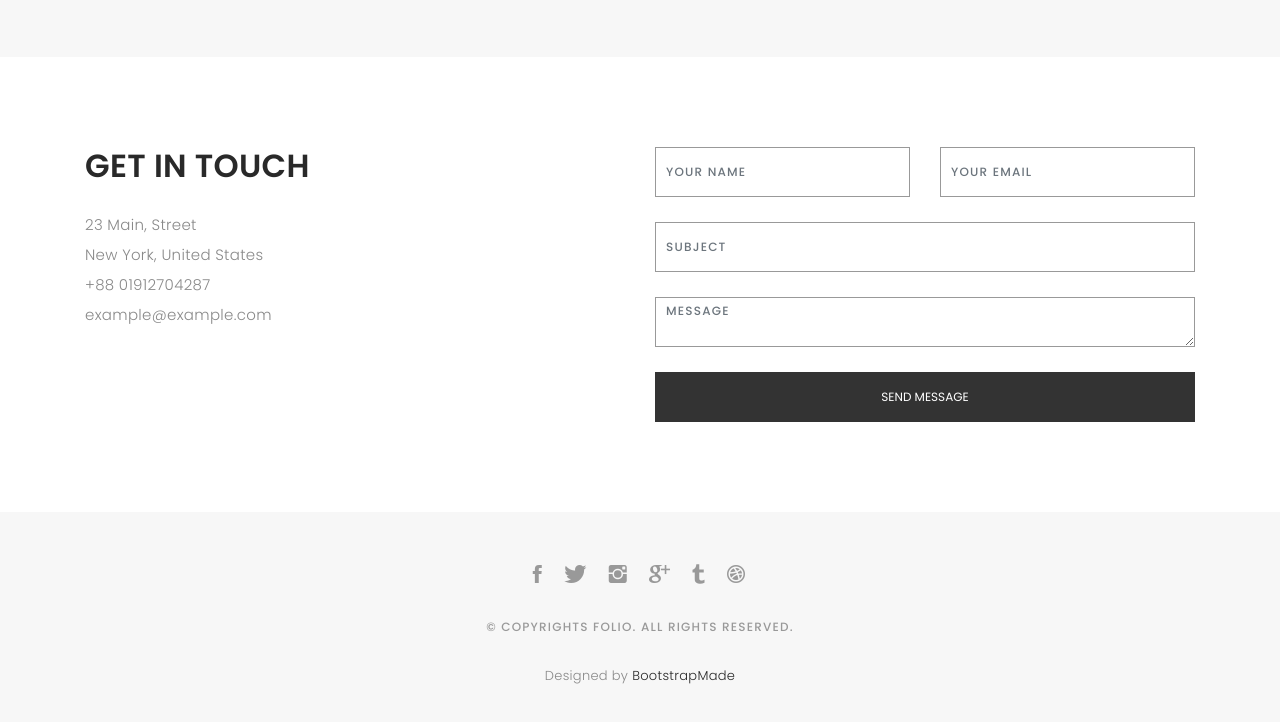
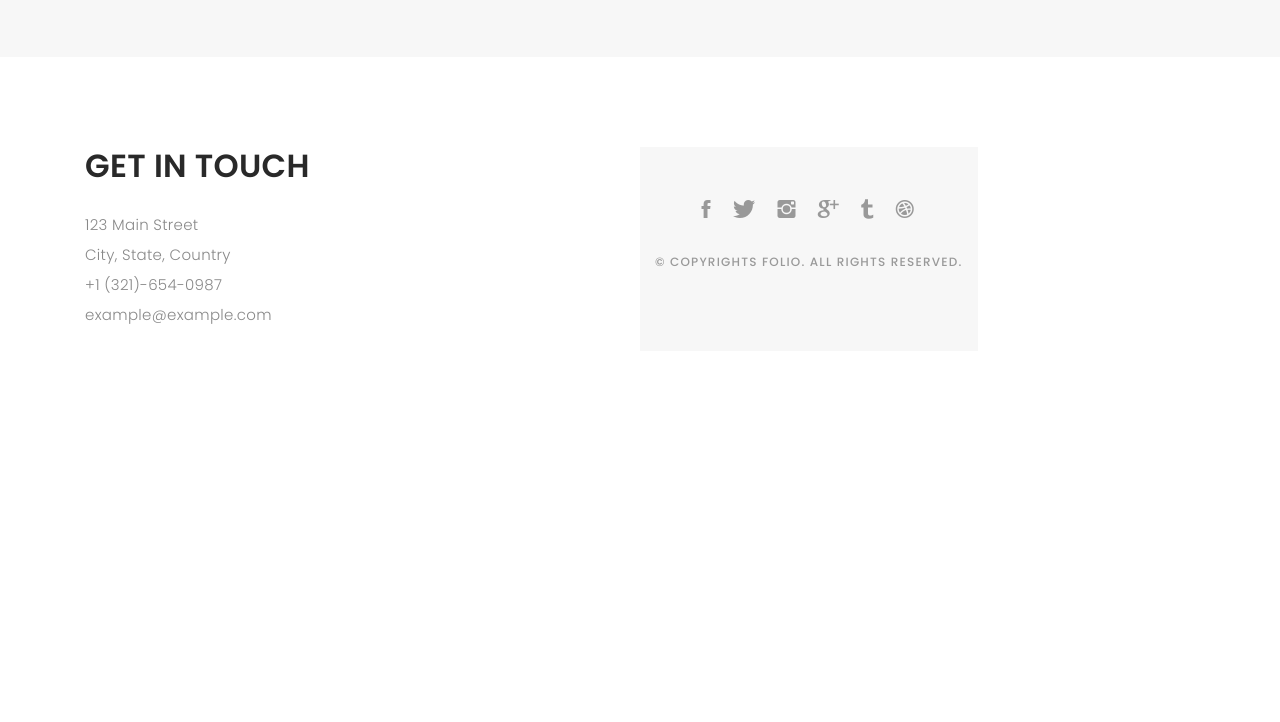
Before and after one commit to UnarmoredAmour/UnarmoredAmour.io, a plain HTML site: page index.html in a window 1280 px wide. Shown: the part 2105-2827 px from the top of the page. After the commit the page ends 2546 px from the top, so only its background shows below. Drawn offline with nearby package versions, Linux system fonts and the light colour scheme; files whose address does not match are found by name; a web font is replaced by a local one.

Commit message:
Update index.html

```diff
--- a/index.html
+++ b/index.html
@@ -194,62 +194,14 @@
               <h2 class="mb-30">GET IN TOUCH</h2>
 
               <ul class="contact-details">
-                <li><span>23 Main, Street</span></li>
-                <li><span>New York, United States</span></li>
-                <li><span>+88 01912704287</span></li>
+                <li><span>123 Main Street</span></li>
+                <li><span>City, State, Country</span></li>
+                <li><span>+1 (321)-654-0987</span></li>
                 <li><span>example@example.com</span></li>
               </ul>
 
             </div>
           </div>
-
-          <div class="col-lg-6">
-            <form action="" method="post" role="form" class="contactForm">
-              <div class="row">
-
-                <div id="sendmessage">Your message has been sent. Thank you!</div>
-                <div id="errormessage"></div>
-
-                <div class="col-lg-6">
-                  <div class="form-group contact-block1">
-                    <input type="text" name="name" class="form-control" id="name" placeholder="Your Name" data-rule="minlen:4" data-msg="Please enter at least 4 chars" />
-                    <div class="validation"></div>
-                  </div>
-                </div>
-
-                <div class="col-lg-6">
-                  <div class="form-group">
-                    <input type="email" class="form-control" name="email" id="email" placeholder="Your Email" data-rule="email" data-msg="Please enter a valid email" />
-                    <div class="validation"></div>
-                  </div>
-                </div>
-
-                <div class="col-lg-12">
-                  <div class="form-group">
-                    <input type="text" class="form-control" name="subject" id="subject" placeholder="Subject" data-rule="minlen:4" data-msg="Please enter at least 8 chars of subject" />
-                    <div class="validation"></div>
-                  </div>
-                </div>
-
-                <div class="col-lg-12">
-                  <div class="form-group">
-                    <textarea class="form-control" name="message" rows="12" data-rule="required" data-msg="Please write something for us" placeholder="Message"></textarea>
-                    <div class="validation"></div>
-                  </div>
-                </div>
-
-                <div class="col-lg-12">
-                  <input type="submit" class="btn btn-defeault btn-send" value="Send message">
-                </div>
-
-              </div>
-            </form>
-          </div>
-        </div>
-      </div>
-    </div>
-  </div>
-  <!-- start sectoion contact -->
 
 
   <!-- start section footer -->
@@ -271,13 +223,6 @@
       <p>&copy; Copyrights Folio. All rights reserved.</p>
 
       <div class="credits">
-        <!--
-          All the links in the footer should remain intact.
-          You can delete the links only if you purchased the pro version.
-          Licensing information: https://bootstrapmade.com/license/
-          Purchase the pro version with working PHP/AJAX contact form: https://bootstrapmade.com/buy/?theme=Folio
-        -->
-        Designed by <a href="https://bootstrapmade.com/">BootstrapMade</a>
       </div>
 
     </div>
```
